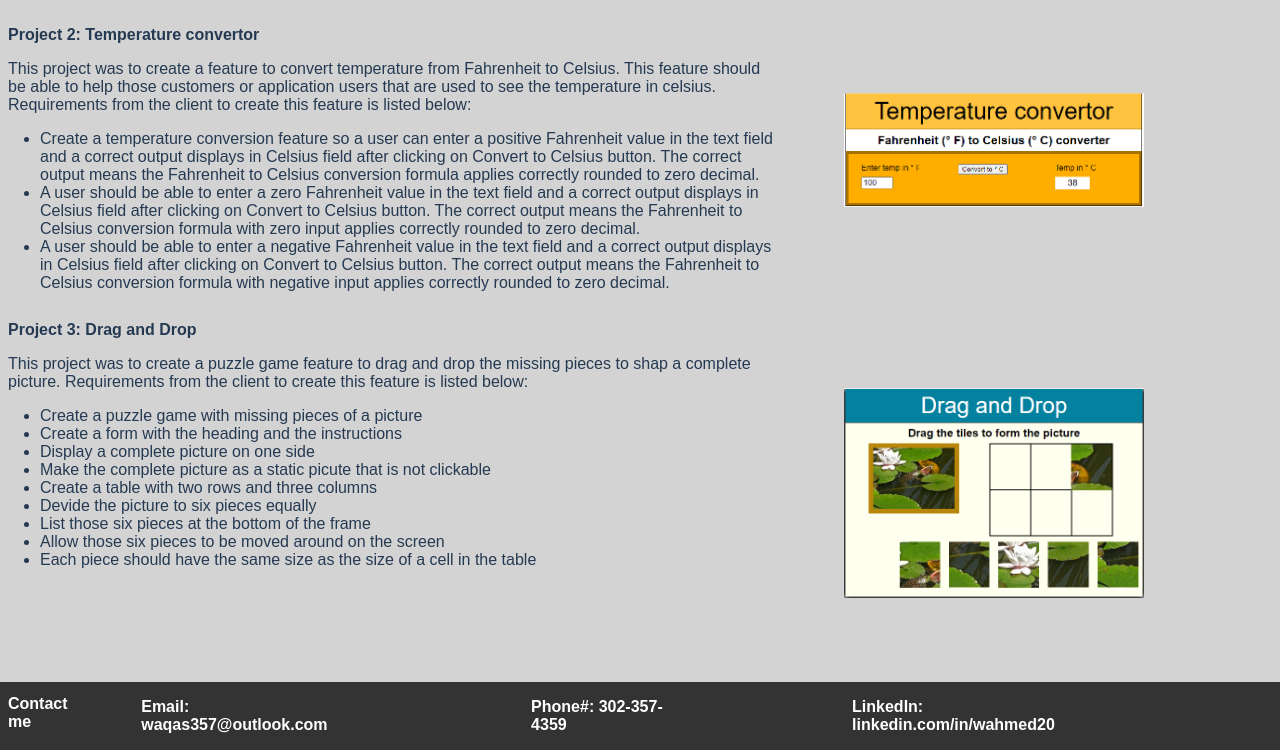
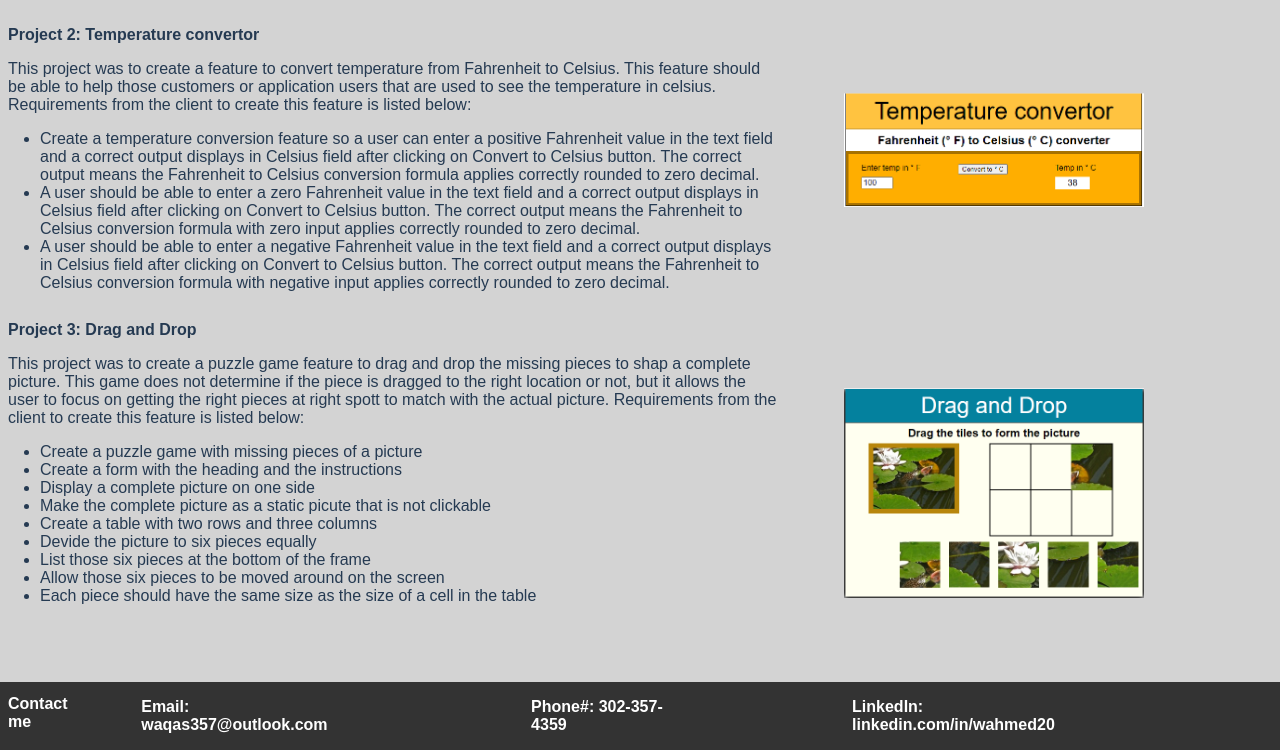
Before and after one commit to wahmed20/waqas-ePortfolio, a plain HTML site: page index.html in a window 1280 px wide. Shown: the part 2629-3379 px from the top of the page. Drawn offline with Linux system fonts and the light colour scheme.

Commit message:
Added more content in project 3

```diff
--- a/index.html
+++ b/index.html
@@ -210,7 +210,7 @@
     <div class="section">
         <div class="text">
             <h2>Project 3: Drag and Drop</h2>
-            <p>This project was to create a puzzle game feature to drag and drop the missing pieces to shap a complete picture. Requirements from the client to create this feature is listed below:</p>
+            <p>This project was to create a puzzle game feature to drag and drop the missing pieces to shap a complete picture. This game does not determine if the piece is dragged to the right location or not, but it allows the user to focus on getting the right pieces at right spott to match with the actual picture. Requirements from the client to create this feature is listed below:</p>
             <ul>
                 <li>Create a puzzle game with missing pieces of a picture</li>
                 <li>Create a form with the heading and the instructions</li>
```
